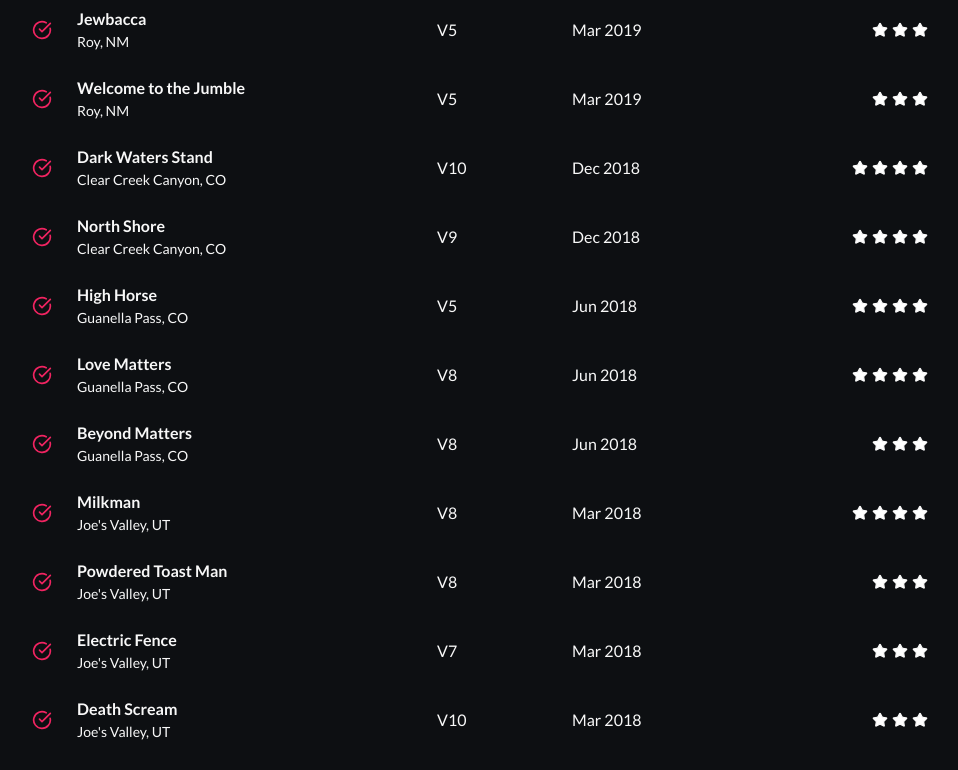
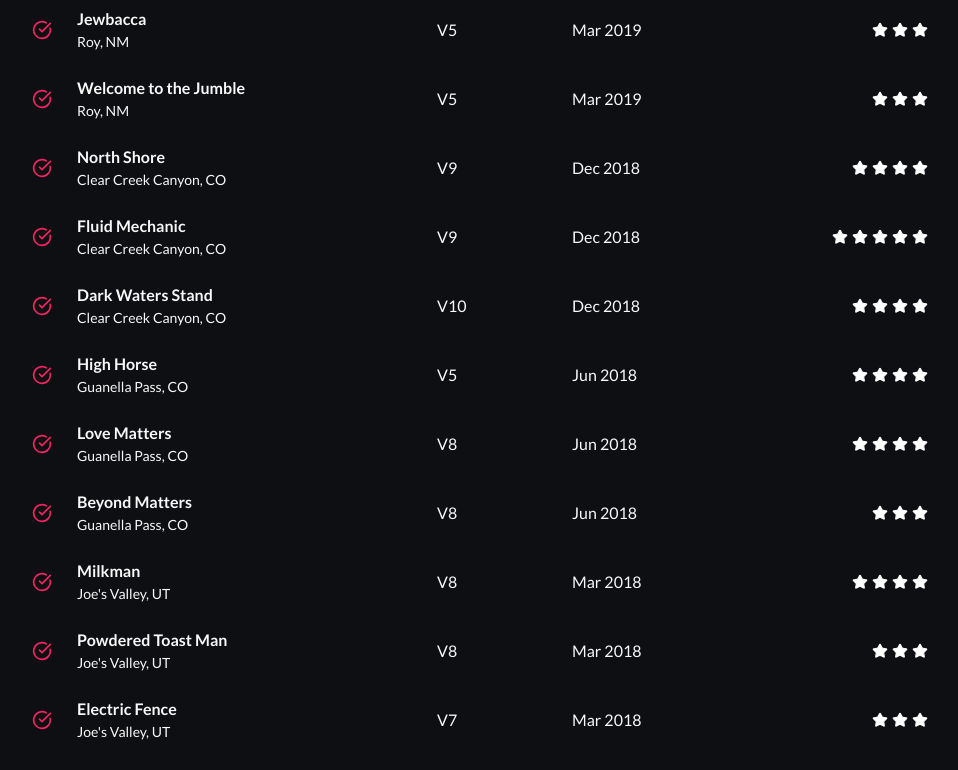
Before and after one commit to trentgillis/logbook, a React (Vite) app: page / in a window 1280 px wide. Shown: the part 950-1720 px from the top of the page, without its empty margins (158-1116 px from the left). Built offline with nearby package versions, Linux system fonts and the light colour scheme.

Commit message:
add fluid mechanics

```diff
--- a/public/sends.json
+++ b/public/sends.json
@@ -1,4 +1,14 @@
 [
+  {
+    "id": 65,
+    "name": "Fluid Mechanic",
+    "grade": 9,
+    "area": "Clear Creek Canyon",
+    "state": "CO",
+    "type": "redpoint",
+    "rating": 5,
+    "date": 1544875200000
+  },
   {
     "id": 64,
     "name": "Green Lantern",
--- a/src/components/SendTable/SendTable.tsx
+++ b/src/components/SendTable/SendTable.tsx
@@ -17,7 +17,7 @@ function SendTable({ sendData }: SendTableProps) {
     <table className={styles.table}>
       <SendTableHeader />
       <tbody>
-        {sendData.map((send) => (
+        {sendData.sort((s1, s2) => s2.date - s1.date).map((send) => (
           <SendRow key={send.id} send={send} />
         ))}
       </tbody>
```
